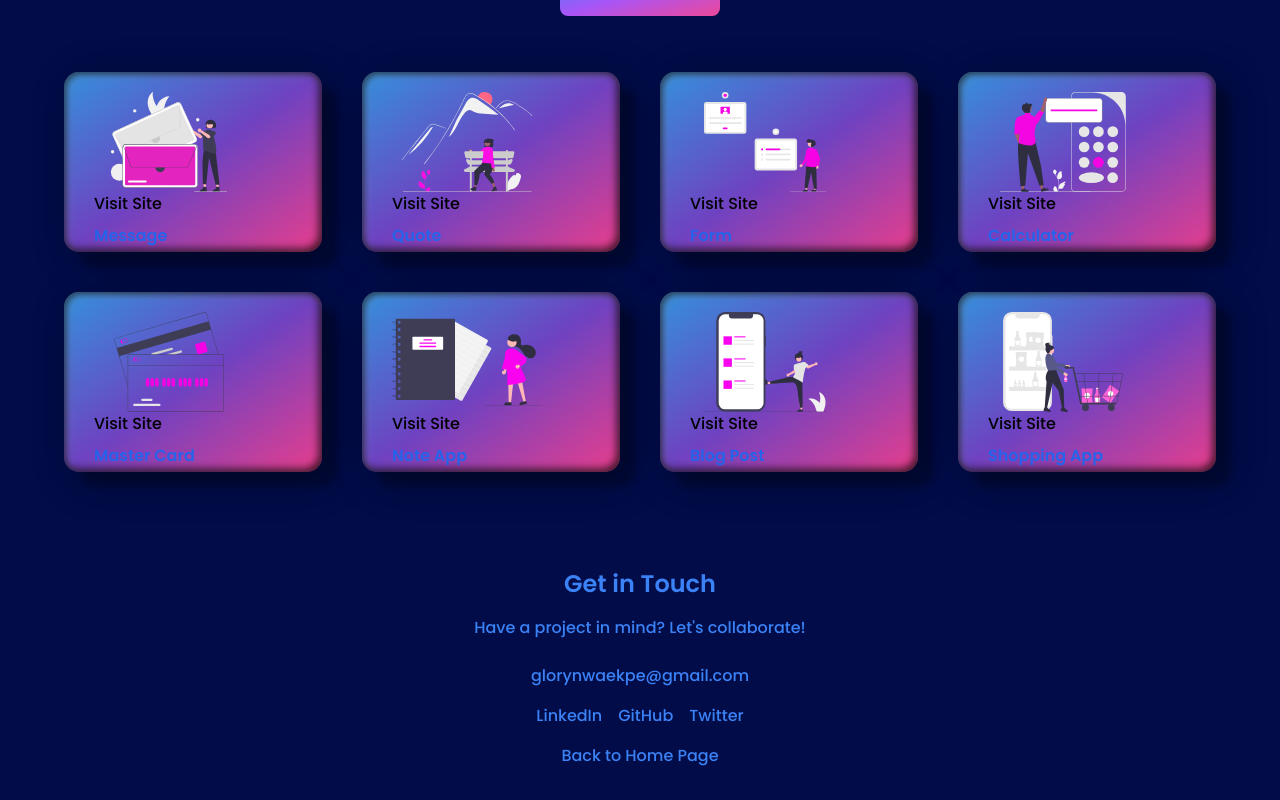
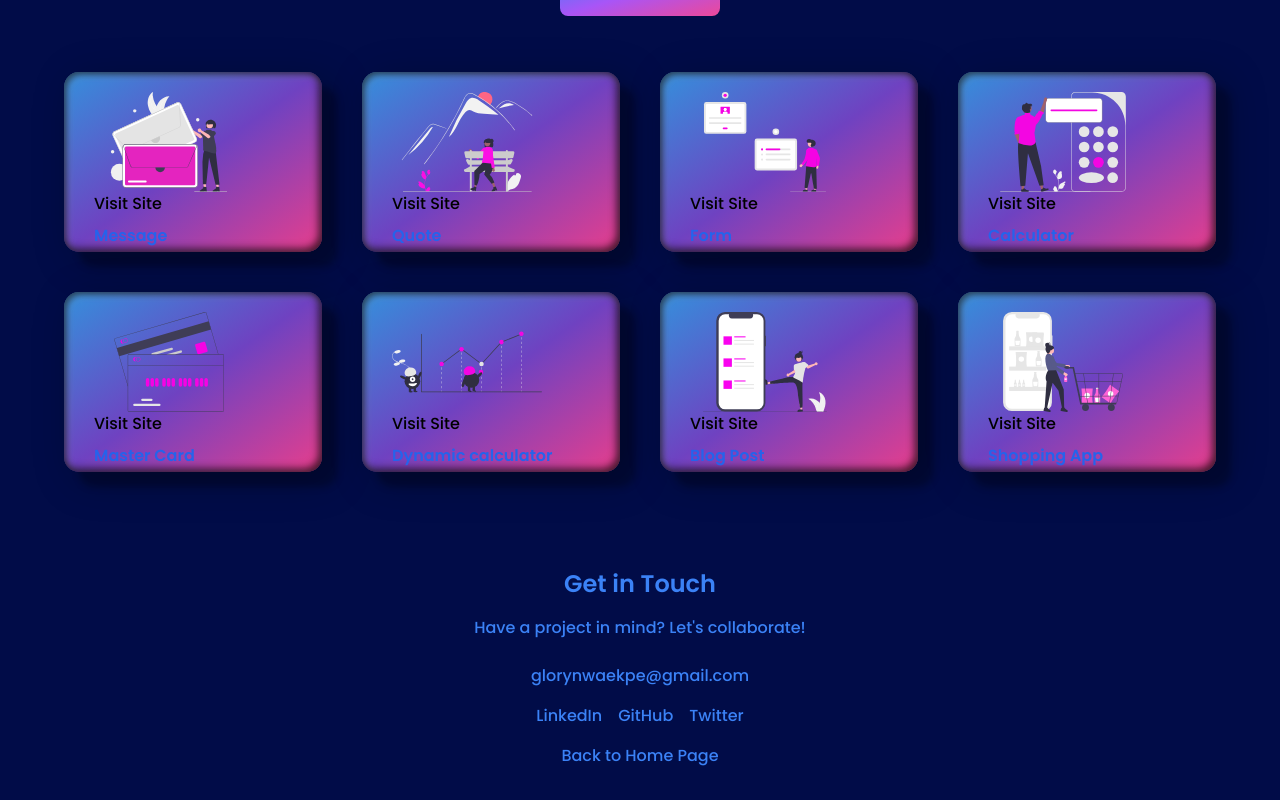
Before and after one commit to Nwakaego-Ego/Portfolio, a Next.js app: page /header in a window 1280 px wide. Shown: the part 2118-2918 px from the top of the page. Built offline with nearby package versions, Linux system fonts and the light colour scheme.

Commit message:
i added Dynamic calculator

```diff
--- a/src/app/components/MiniSeries/miniSeries.jsx
+++ b/src/app/components/MiniSeries/miniSeries.jsx
@@ -29,9 +29,9 @@ const miniSeries = () => {
       task: "Master Card",
     },
     {
-      image: "/note_.svg",
-      href: "https://luminous-travesseiro-93a1d7.netlify.app/",
-      task: "Note App",
+      image: "/dynamic_cal.svg",
+      href: "https://dynamic-calculator-xi.vercel.app/",
+      task: "Dynamic calculator",
     },
 
     {
```
